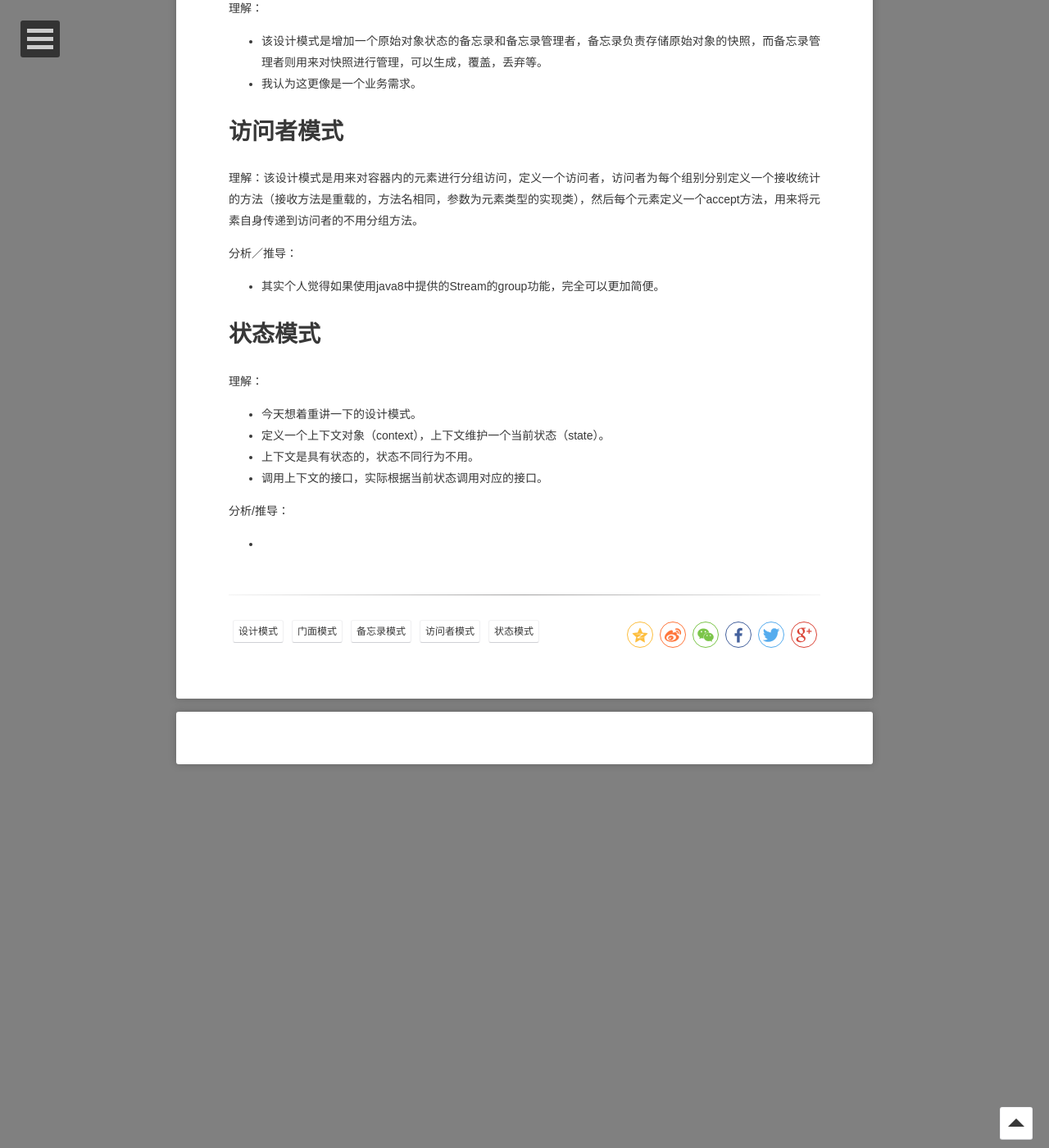
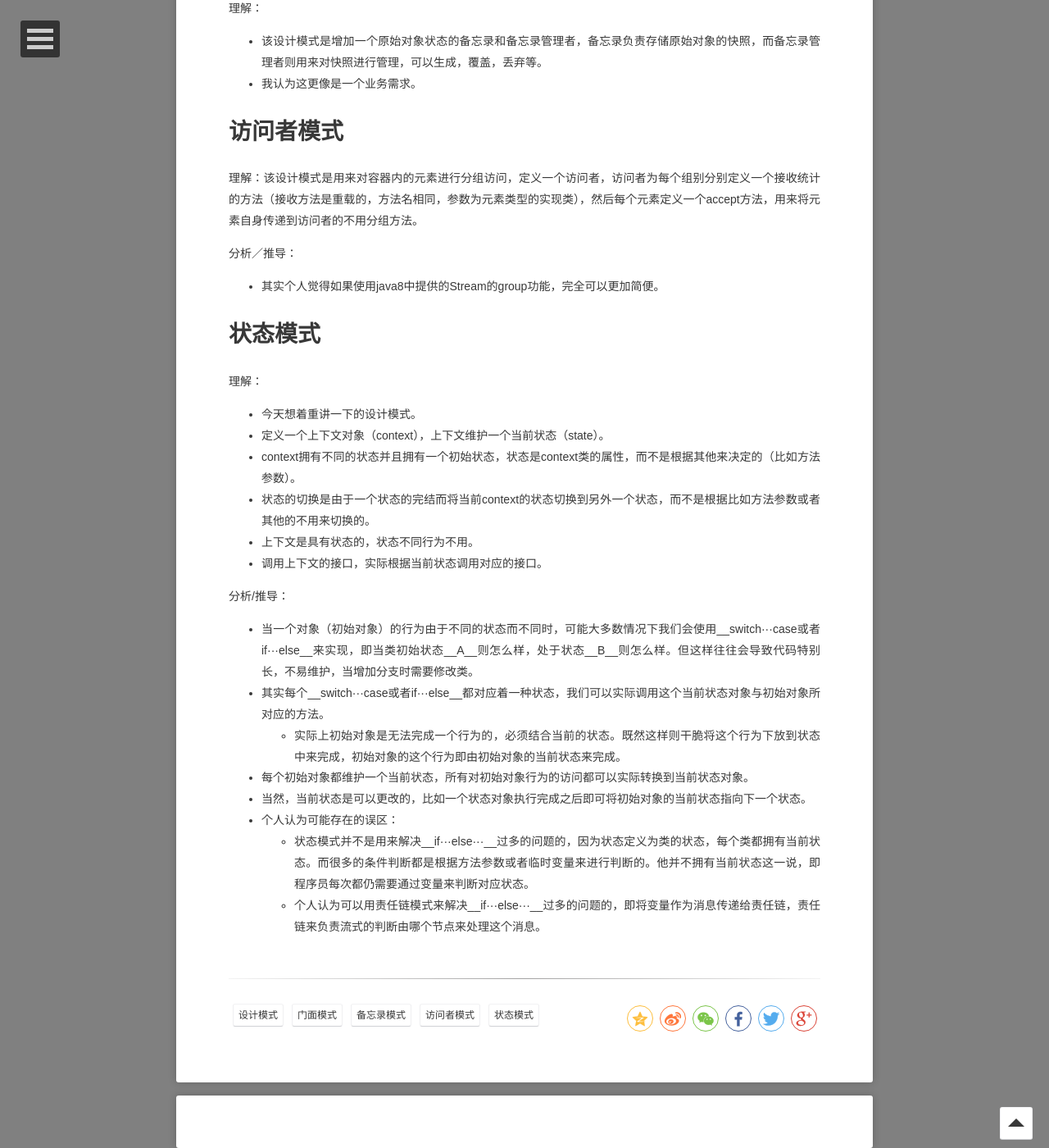
Before and after one commit to Justice-love/Justice-love.github.io, a Jekyll site: the page built from _posts/post/2017-02-03-design5.md, in a window 1280 px wide and 1400 px high, scrolled down 735 px. Shown: the whole window at 82% size. Built offline with Jekyll 4.4.1, drawn with Linux system fonts in a browser that asks for light colours; nearby versions of some CDN libraries; some web fonts are replaced; comment, search, counter and statistics services are not loaded.

Commit message:
设计模式五

```diff
--- a/_posts/post/2017-02-03-design5.md
+++ b/_posts/post/2017-02-03-design5.md
@@ -39,9 +39,18 @@ comments: true
 
 * 今天想着重讲一下的设计模式。
 * 定义一个上下文对象（context），上下文维护一个当前状态（state）。
+* context拥有不同的状态并且拥有一个初始状态，状态是context类的属性，而不是根据其他来决定的（比如方法参数）。
+* 状态的切换是由于一个状态的完结而将当前context的状态切换到另外一个状态，而不是根据比如方法参数或者其他的不用来切换的。
 * 上下文是具有状态的，状态不同行为不用。
 * 调用上下文的接口，实际根据当前状态调用对应的接口。
 
 分析/推导：
 
-*
+* 当一个对象（初始对象）的行为由于不同的状态而不同时，可能大多数情况下我们会使用__switch···case或者if···else__来实现，即当类初始状态__A__则怎么样，处于状态__B__则怎么样。但这样往往会导致代码特别长，不易维护，当增加分支时需要修改类。
+* 其实每个__switch···case或者if···else__都对应着一种状态，我们可以实际调用这个当前状态对象与初始对象所对应的方法。
+    * 实际上初始对象是无法完成一个行为的，必须结合当前的状态。既然这样则干脆将这个行为下放到状态中来完成，初始对象的这个行为即由初始对象的当前状态来完成。
+* 每个初始对象都维护一个当前状态，所有对初始对象行为的访问都可以实际转换到当前状态对象。
+* 当然，当前状态是可以更改的，比如一个状态对象执行完成之后即可将初始对象的当前状态指向下一个状态。
+* 个人认为可能存在的误区：
+    * 状态模式并不是用来解决__if···else···__过多的问题的，因为状态定义为类的状态，每个类都拥有当前状态。而很多的条件判断都是根据方法参数或者临时变量来进行判断的。他并不拥有当前状态这一说，即程序员每次都仍需要通过变量来判断对应状态。
+    * 个人认为可以用责任链模式来解决__if···else···__过多的问题的，即将变量作为消息传递给责任链，责任链来负责流式的判断由哪个节点来处理这个消息。
```
